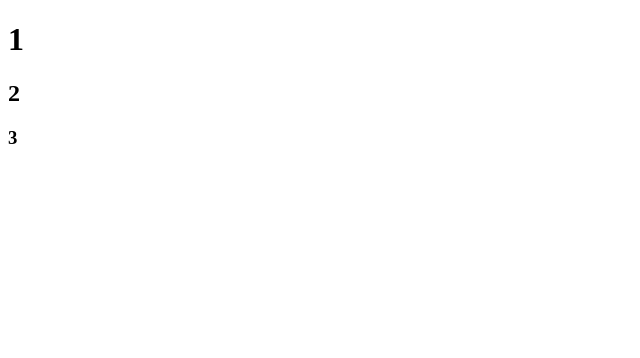
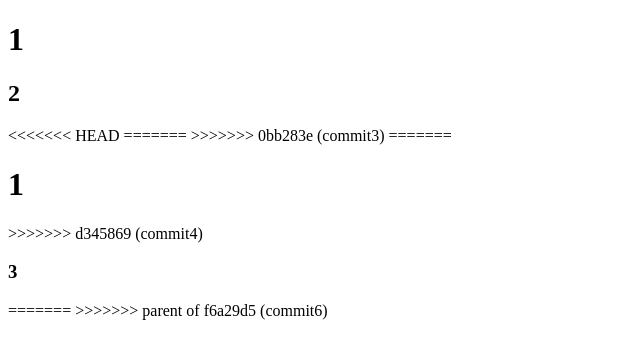
Before and after one commit to matipebu/tareaGit, a plain HTML site: page index.html in a window 1280 px wide. Shown: the whole page, without its empty margins (0-640 px from the left). Drawn offline with Linux system fonts and the light colour scheme.

Commit message:
resetdeSec

```diff
--- a/index.html
+++ b/index.html
@@ -9,6 +9,16 @@
 <body>
     <h1>1</h1>
     <h2>2</h2>
-    <h3> 3</h3>
+<<<<<<< HEAD
+=======
+
+>>>>>>> 0bb283e (commit3)
+=======
+    <h1>1</h1>
+>>>>>>> d345869 (commit4)
+<h3>3</h3>
+
+=======
+>>>>>>> parent of f6a29d5 (commit6)
 </body>
 </html>
```
